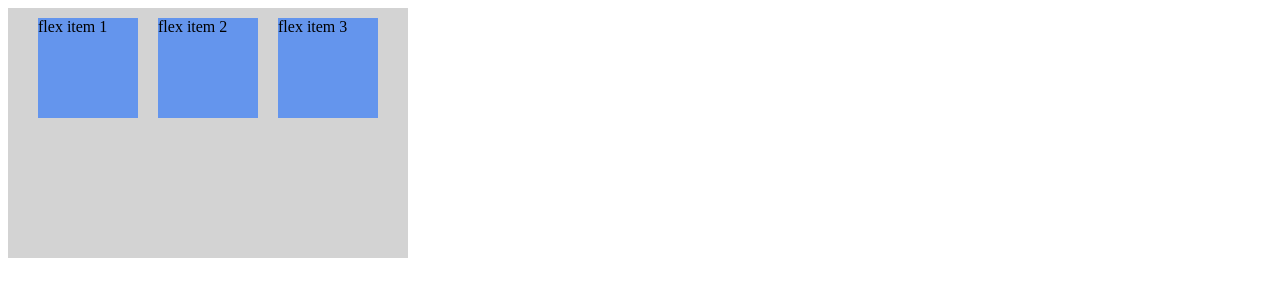
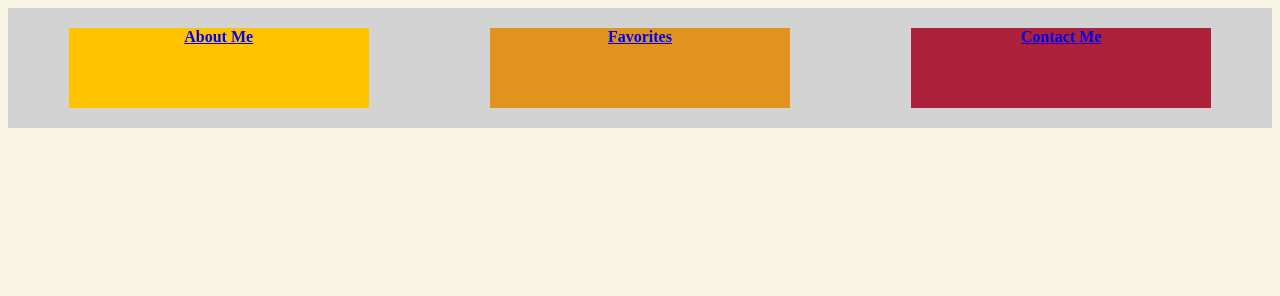
Before and after one commit to ewenzel123/ewenzel123.github.io, a plain HTML site: page index.html in a window 1280 px wide. Drawn offline with Linux system fonts and the light colour scheme.

Commit message:
Update index.html

```diff
--- a/index.html
+++ b/index.html
@@ -1,31 +1,66 @@
 <!DOCTYPE html>
 <html>
 <head>
-<style>
+  <style>
+    body {
+  background-color: #F7F4E3;
+}
+
 .flex-container {
+
     display: -webkit-flex;
     display: flex;
-    -webkit-justify-content: center;
-    justify-content: center;
-    width: 400px;
-    height: 250px;
+    -webkit-justify-content: space-around;
+    justify-content: space-around;
+    width: 100%;
+    margin: auto;
     background-color: lightgrey;
 }
 
-.flex-item {
-    background-color: cornflowerblue;
-    width: 100px;
-    height: 100px;
-    margin: 10px;
+.aboutme {
+    text-align: center;
+    background-color: #FFC300;
+    color: #AD213A;
+    width: 300px;
+    height: 80px;
+    margin-top: 20px;
+    margin-bottom: 20px;
+    margin-right: auto;
+    margin-left: auto;
 }
-</style>
+
+.favorites {
+    text-align: center;
+    background-color: #E1941D;
+    color: purple;
+    width: 300px;
+    height: 80px;
+    margin-top: 20px;
+    margin-bottom: 20px;
+    margin-right: auto;
+    margin-left: auto;
+}
+
+.contact {
+     text-align: center;
+    background-color: #AD213A;
+    color: #FFC300;
+    width: 300px;
+    height: 80px;
+    margin-top: 20px;
+    margin-bottom: 20px;
+    margin-right: auto;
+    margin-left: auto;
+}
+  </style>
+
 </head>
 <body>
 
 <div class="flex-container">
-  <div class="flex-item">flex item 1</div>
-  <div class="flex-item">flex item 2</div>
-  <div class="flex-item">flex item 3</div>
+  <div class="aboutme"><a href="aboutme"><strong>About Me</strong></a></div>
+  <div class="favorites"><a href="favorites"><strong>Favorites</strong></a></div>
+  <div class="contact"><a href="contactme"><strong>Contact Me</strong></a></div>
 </div>
 
 </body>
```
